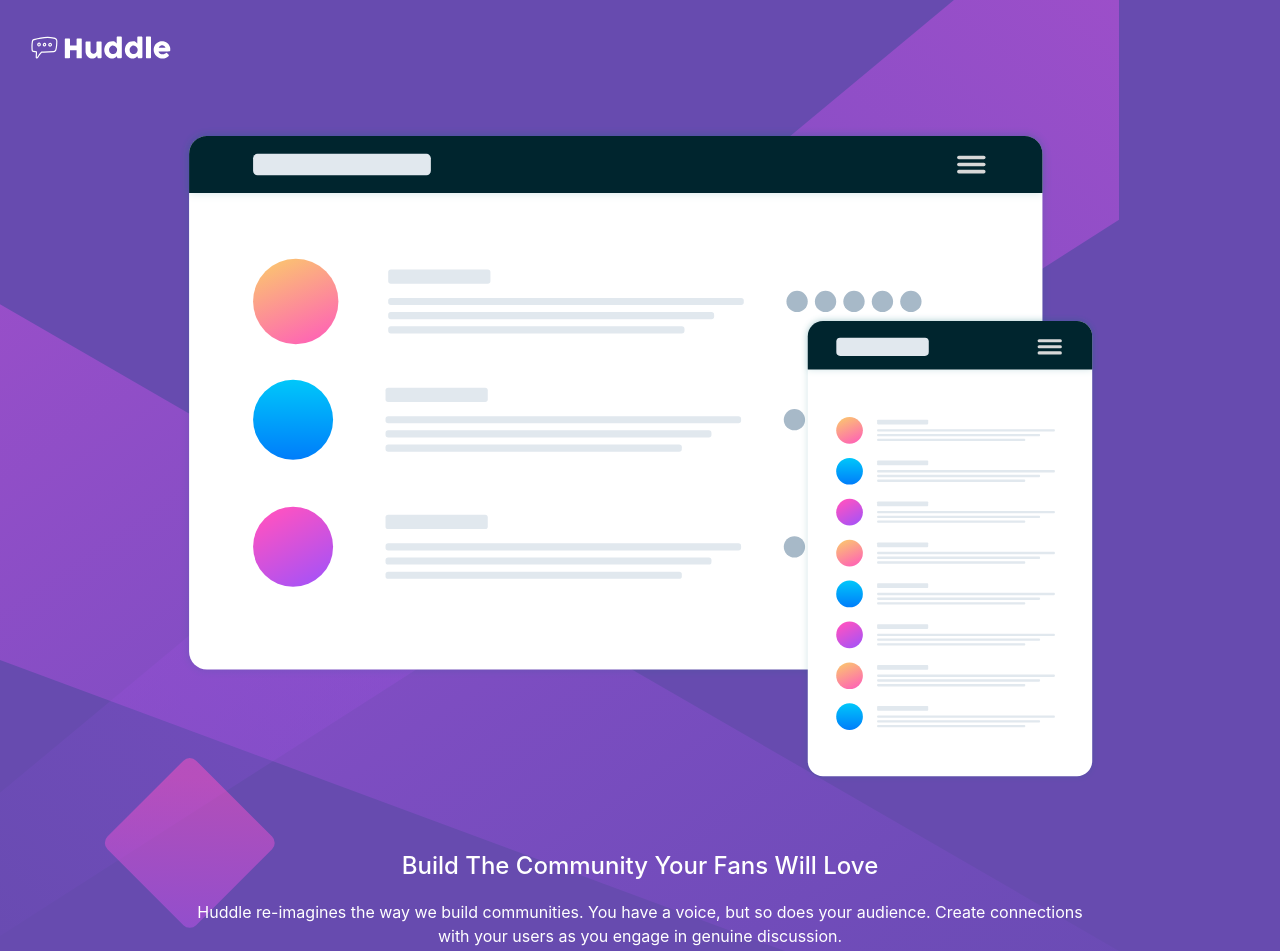
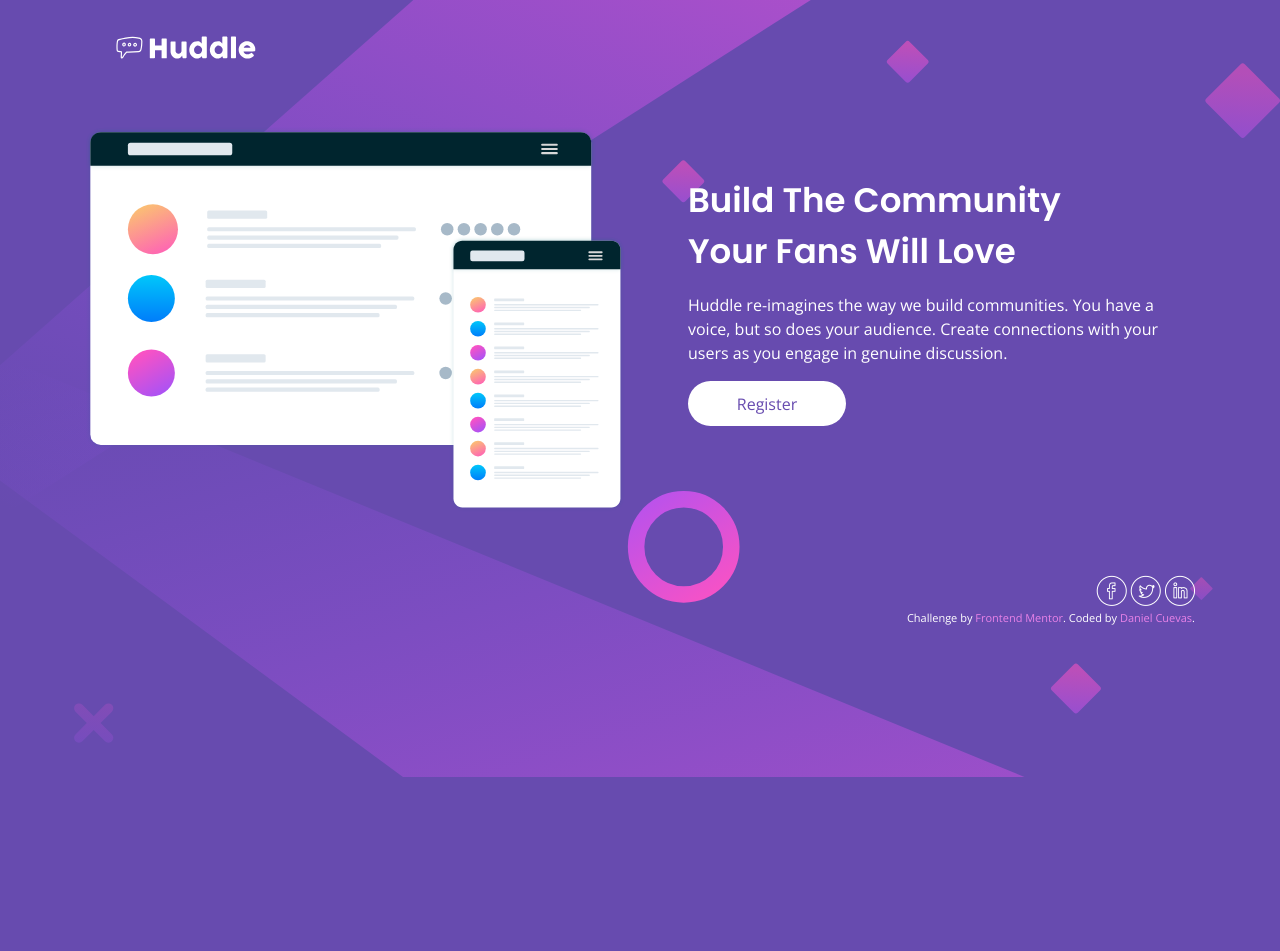
Before and after one commit to dcuevasdev/huddle-landing-page, a plain HTML site: page index.html in a window 1280 px wide. Shown: the top 951 px of the page. After the commit the page ends 800 px from the top, so only its background shows below. Drawn offline with nearby package versions, Linux system fonts and the light colour scheme; files whose address does not match are found by name.

Commit message:
Lading terminada para todos los dispositivos

```diff
--- a/index.html
+++ b/index.html
@@ -19,26 +19,37 @@
       crossorigin="anonymous"
     />
     <link rel="stylesheet" href="style.css" />
+    <link rel="preconnect" href="https://fonts.gstatic.com" />
+    <link
+      href="https://fonts.googleapis.com/css2?family=Open+Sans&family=Poppins:wght@400;600&display=swap"
+      rel="stylesheet"
+    />
     <title>
       Frontend Mentor | Huddle landing page with single introductory section
     </title>
   </head>
   <body>
     <header class="header mb-5">
-      <nav class="navbar pt-4 pl-4">
-        <a class="navbar-brand" href="#"
-          ><img src="images/logo.svg" alt="Logo hiddle"
-        /></a>
-      </nav>
+      <div class="container">
+        <nav class="navbar pt-4 pl-4">
+          <a class="navbar-brand" href="#"
+            ><img src="images/logo.svg" alt="Logo hiddle"
+          /></a>
+        </nav>
+      </div>
     </header>
     <main class="main">
       <div class="container">
         <div class="row">
-          <div class="col-10 offset-1 mb-3 mockups">
+          <div class="mockups col-10 offset-1 mb-3 col-md-6 offset-md-0">
             <img src="images/illustration-mockups.svg" alt="mockups" />
           </div>
-          <div class="col-10 offset-1 text-center text mt-5">
-            <h2 class="mb-3">Build The Community Your Fans Will Love</h2>
+          <div
+            class="text col-10 offset-1 text-center mt-5 col-md-6 offset-md-0 mt-md-0 text-md-left pl-lg-5"
+          >
+            <h2 class="mb-3 mt-lg-5 pr-lg-5">
+              Build The Community Your Fans Will Love
+            </h2>
             <p>
               Huddle re-imagines the way we build communities. You have a voice,
               but so does your audience. Create connections with your users as
@@ -50,9 +61,9 @@
       </div>
     </main>
     <footer class="footer mt-5">
-      <div class="container text-center">
+      <div class="container text-center text-md-right">
         <div class="row">
-          <div class="col-8 offset-2">
+          <div class="col-8 offset-2 col-md-12 offset-md-0">
             <a href="" class="icon-facebook icon"></a>
             <a href="" class="icon-twitter icon"></a>
             <a href="" class="icon-linkedin icon"></a>
--- a/style.css
+++ b/style.css
@@ -56,6 +56,7 @@ body {
   background-position: top 0;
   background-size: contain;
   background-color: var(--violet);
+  font-family: "Open Sans", sans-serif;
 }
 
 .header .navbar img {
@@ -72,7 +73,10 @@ body {
 .container .text h2 {
   font-size: 24px;
   line-height: 150%;
+  font-family: "Poppins", sans-serif;
+  font-weight: 600;
 }
+
 .container .text .btn-huddle {
   width: 200px;
   height: 35px;
@@ -95,9 +99,28 @@ body {
 }
 .footer .attribution {
   font-size: 11px;
-  text-align: center;
   color: white;
 }
 .footer .attribution a {
+  text-decoration: none;
   color: var(--soft-magenta);
 }
+
+@media (min-width: 768px) {
+  body {
+    background-image: url(/images/bg-desktop.svg);
+    background-repeat: no-repeat;
+    background-position: top 0;
+    background-size: cover;
+  }
+}
+
+@media (min-width: 992px) {
+  .container .text h2 {
+    font-size: 34px;
+  }
+  .container .text .btn-huddle {
+    width: 158px;
+    height: 45px;
+  }
+}
```
